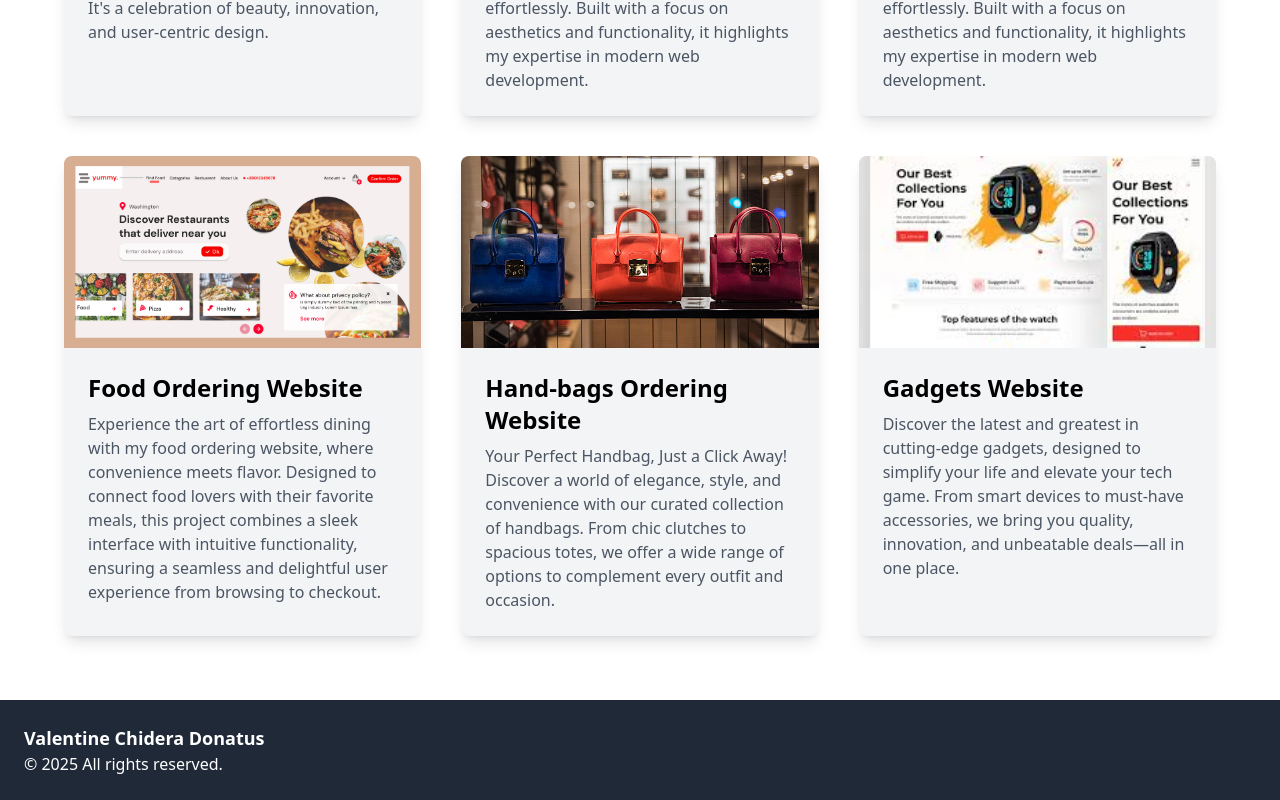
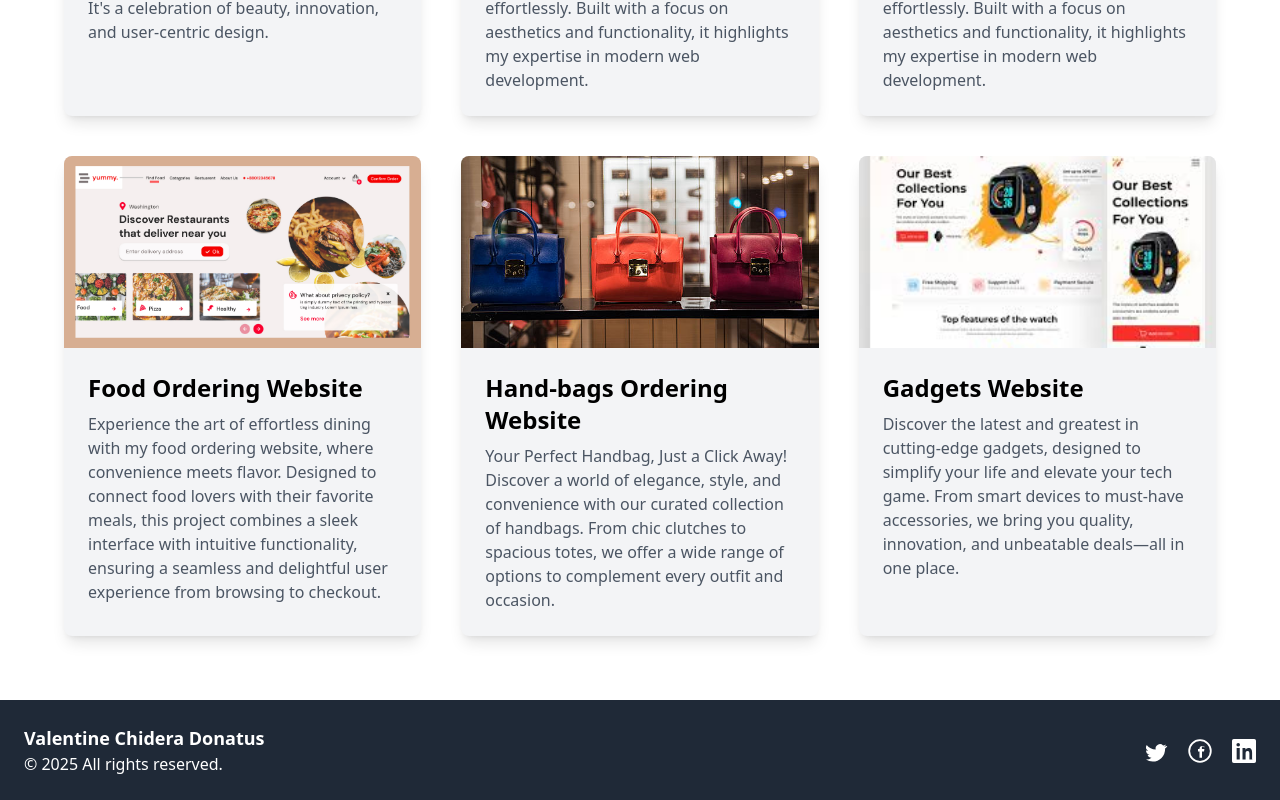
Before and after one commit to Vazkido/oneMonthProject, a plain HTML site: page index.html in a window 1280 px wide. Shown: the part 1828-2628 px from the top of the page. Drawn offline with nearby package versions, Linux system fonts and the light colour scheme.

Commit message:
day 17.3

```diff
--- a/index.html
+++ b/index.html
@@ -176,18 +176,17 @@
             </p>
           </div>
         </div>
-
     </section>
 
-     <!-- Footer Section -->
+    <!-- Footer Section -->
     <footer class="bg-gray-800 text-white py-6">
       <div class="max-w-7xl mx-auto px-6">
-         <div class="flex flex-col md:flex-row justify-between items-center">
+        <div class="flex flex-col md:flex-row justify-between items-center">
           <div>
             <h4 class="text-lg font-bold">Valentine Chidera Donatus</h4>
             <p>&copy; 2025 All rights reserved.</p>
           </div>
-           <div class="space-x-4 mt-4 md:mt-0">
+          <div class="space-x-4 mt-4 md:mt-0">
             <a href="#" class="text-white hover:text-gray-400">
               <svg
                 xmlns="http://www.w3.org/2000/svg"
@@ -195,5 +194,39 @@
                 fill="currentColor"
                 viewBox="0 0 24 24"
               >
+                <path
+                  d="M22.5 7.1a8.68 8.68 0 01-2.5.7 4.37 4.37 0 001.9-2.4 8.68 8.68 0 01-2.8 1.1 4.35 4.35 0 00-7.4 4 12.33 12.33 0 01-9-4.5 4.35 4.35 0 001.3 5.8 4.27 4.27 0 01-2-.6v.1a4.34 4.34 0 003.5 4.3 4.3 4.3 0 01-2 .1 4.34 4.34 0 004 3 8.7 8.7 0 01-5.4 1.9A8.68 8.68 0 002 20.6a12.32 12.32 0 006.7 2 12.35 12.35 0 0012.4-12.5v-.6a8.87 8.87 0 002.2-2.2z"
+                ></path>
+              </svg>
+            </a>
+            <a href="#" class="text-white hover:text-gray-400">
+              <svg
+                xmlns="http://www.w3.org/2000/svg"
+                class="w-6 h-6 inline-block"
+                fill="currentColor"
+                viewBox="0 0 24 24"
+              >
+                <path
+                  d="M12 .3a11.7 11.7 0 100 23.4A11.7 11.7 0 0012 .3zm0 21.6a9.9 9.9 0 110-19.8 9.9 9.9 0 010 19.8zm4.5-14.3h-1.4c-1.1 0-1.2.4-1.2 1.1v1.4h2.5l-.4 2.5H14v6.1H11.5v-6.1H10v-2.5h1.5V9.7c0-1.6.9-2.8 2.9-2.8h1.5v2.4z"
+                ></path>
+              </svg>
+            </a>
+            <a href="#" class="text-white hover:text-gray-400">
+              <svg
+                xmlns="http://www.w3.org/2000/svg"
+                class="w-6 h-6 inline-block"
+                fill="currentColor"
+                viewBox="0 0 24 24"
+              >
+                <path
+                  d="M22.23 0H1.77A1.77 1.77 0 000 1.77v20.46A1.77 1.77 0 001.77 24h20.46A1.77 1.77 0 0024 22.23V1.77A1.77 1.77 0 0022.23 0zM7.75 20.5H4.65V9h3.1v11.5zM6.2 7.6A1.8 1.8 0 116.2 4a1.8 1.8 0 010 3.6zm14.3 12.9h-3.1v-5.6c0-1.3 0-3-1.8-3s-2 1.4-2 2.8v5.8h-3.1V9h2.9v1.6h.1a3.2 3.2 0 012.9-1.6c3.1 0 3.7 2.1 3.7 4.9v6.1z"
+                ></path>
+              </svg>
+            </a>
+          </div>
+        </div>
+      </div>
+    </footer>
+
   </body>
 </html>
```
